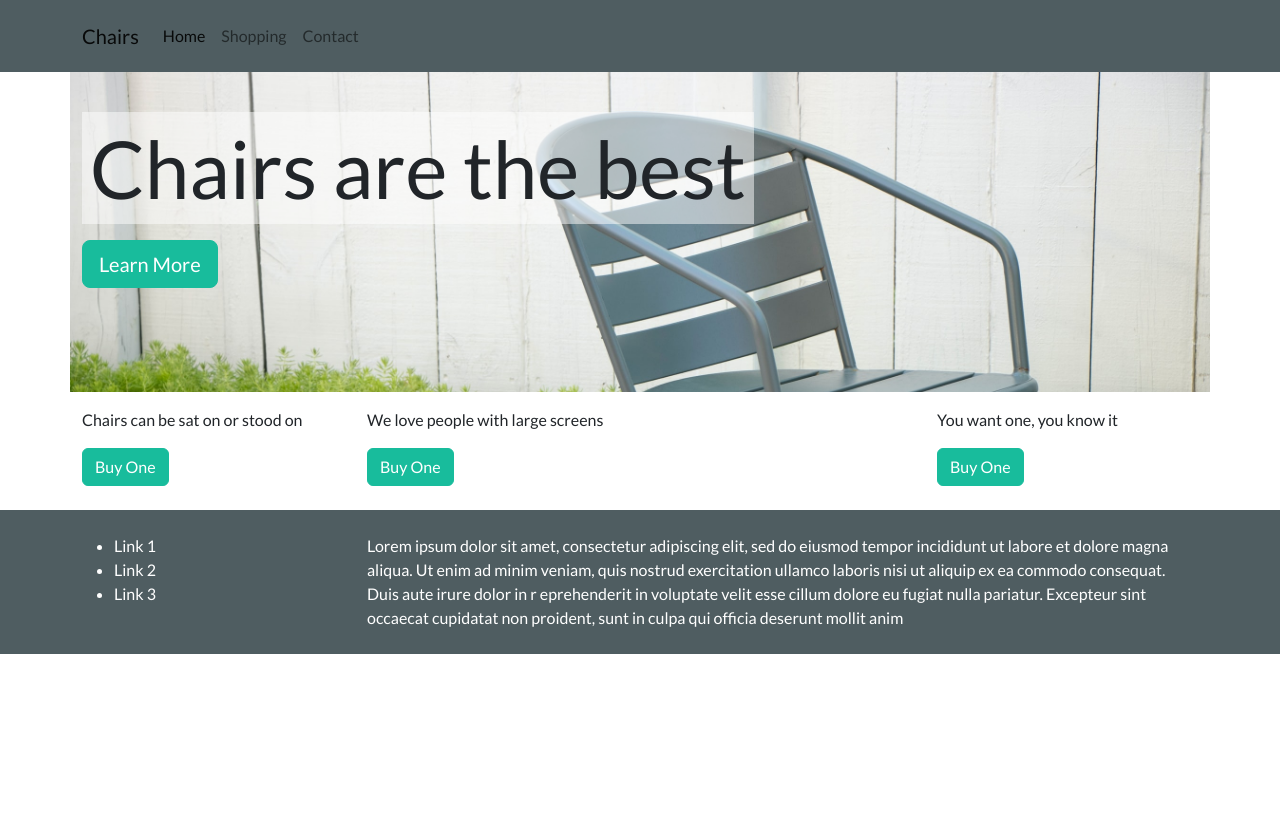
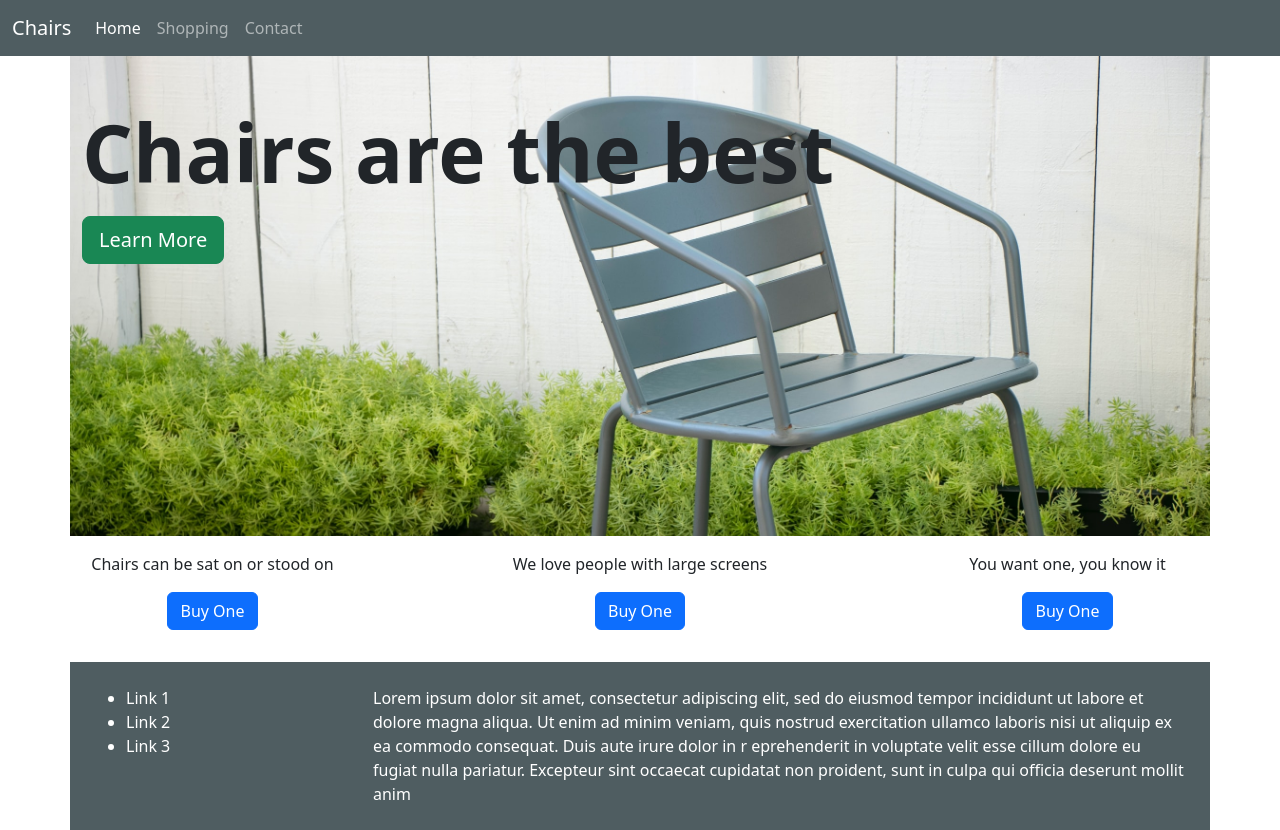
Before and after one commit to natafaye/fesd-week-3, a website: page index.html in a window 1280 px wide. Before the commit the page ends 800 px from the top, so only its background shows below. Drawn offline with nearby package versions, Linux system fonts and the light colour scheme.

Commit message:
chairs and colors

```diff
--- a/index.html
+++ b/index.html
@@ -6,13 +6,14 @@
     <meta http-equiv="X-UA-Compatible" content="IE=edge">
     <meta name="viewport" content="width=device-width, initial-scale=1.0">
     <title>Document</title>
-    <link rel="stylesheet" href="node_modules/bootswatch/dist/flatly/bootstrap.min.css" />
-    <link rel="stylesheet" href="mystyles.css" />
+    <link rel="stylesheet" href="node_modules/bootstrap/dist/css/bootstrap.css">
+    <!-- <link rel="stylesheet" href="node_modules/bootswatch/dist/flatly/bootstrap.css"> -->
+    <link rel="stylesheet" href="mystyles.css">
 </head>
 
 <body>
-    <nav class="navbar navbar-expand-sm background-grayish" data-bs-theme="dark">
-        <div class="container">
+    <nav class="navbar navbar-expand-sm bg-slate" data-bs-theme="dark">
+        <div class="container-fluid">
             <a class="navbar-brand" href="#">Chairs</a>
             <button class="navbar-toggler" type="button" data-bs-toggle="collapse" data-bs-target="#navbarNav"
                 aria-controls="navbarNav" aria-expanded="false" aria-label="Toggle navigation">
@@ -34,41 +35,37 @@
         </div>
     </nav>
     <div class="container">
-        <div class="row background-chair">
-            <div class="col">
-                <h1 class="display-1 mt-5">
-                    <span class="text-with-highlight p-2">Chairs are the best</span>
-                </h1>
-                <button class="mt-3 mb-3 btn btn-success btn-lg">Learn More</button>
+        <div class="row">
+            <div class="col bg-chair">
+                <h1 class="display-1 fw-bold mt-5 mb-3">Chairs are the best</h1>
+                <button class="btn btn-success btn-lg">Learn More</button>
             </div>
         </div>
-        <div class="row mt-3">
-            <div class="col">
+        <div class="row">
+            <div class="col p-3 text-center">
                 <p>Chairs can be sat on or stood on</p>
-                <button class="btn btn-success">Buy One</button>
+                <button class="btn btn-primary">Buy One</button>
             </div>
-            <!-- xs, sm, md 4   lg, xl, xxl 6-->
-            <div class="col-4 col-lg-6">
+            <div class="col-12 col-md-4 col-lg-6 p-3 text-center">
                 <p>We love people with large screens</p>
-                <button class="btn btn-success">Buy One</button>
+                <button class="btn btn-primary">Buy One</button>
             </div>
-            <div class="col">
+            <div class="col p-3 text-center">
                 <p>You want one, you know it</p>
-                <button class="btn btn-success">Buy One</button>
+                <button class="btn btn-primary">Buy One</button>
             </div>
         </div>
     </div>
-    <footer class="background-grayish mt-4 text-white">
-        <div class="container py-4">
+    <footer class="container bg-slate text-white p-4 mt-3">
         <div class="row">
-                <div class="col-3">
+            <div class="col">
                 <ul>
                     <li>Link 1</li>
                     <li>Link 2</li>
                     <li>Link 3</li>
                 </ul>
             </div>
-                <div class="col">
+            <div class="col-12 col-md-9">
                 Lorem ipsum dolor sit amet, consectetur adipiscing elit, sed do eiusmod tempor incididunt
                 ut labore et dolore magna aliqua. Ut enim ad minim veniam, quis nostrud exercitation
                 ullamco laboris nisi ut aliquip ex ea commodo consequat. Duis aute irure dolor in r
@@ -76,7 +73,6 @@
                 sint occaecat cupidatat non proident, sunt in culpa qui officia deserunt mollit anim
             </div>
         </div>
-        </div>
     </footer>
     <script src="node_modules/bootstrap/dist/js/bootstrap.bundle.js"></script>
 </body>
--- a/mystyles.css
+++ b/mystyles.css
@@ -1,13 +1,25 @@
-.background-grayish {
-    background-color: #4F5D61;
+/* #4F5D61 */
+
+.bg-banana {
+    background: yellow;
 }
 
-.background-chair {
-    background: url(images/chair.jpg);
-    background-size: cover;
-    min-height: 20rem;
+.bg-slate {
+    background: #4F5D61;
 }
 
-.text-with-highlight {
-    background-color: rgba(255, 255, 255, 0.5);
+.bg-chair {
+    background-image: url(images/chair.jpg);
+    background-size: cover;
+    height: 30rem;
 }
+
+/* col-12 col-md-4 col-lg-6 bg-primary text-white p-3 text-center
+.middle-column {
+    background: blue;
+    color: white;
+    text-align: center;
+    padding: 1.5rem;
+    width: 8.34%;
+}
+*/
```
Also changed, not shown: package.json (+9 -1 lines), 1 other file. Lines whose indentation alone changed are shown as unchanged.
